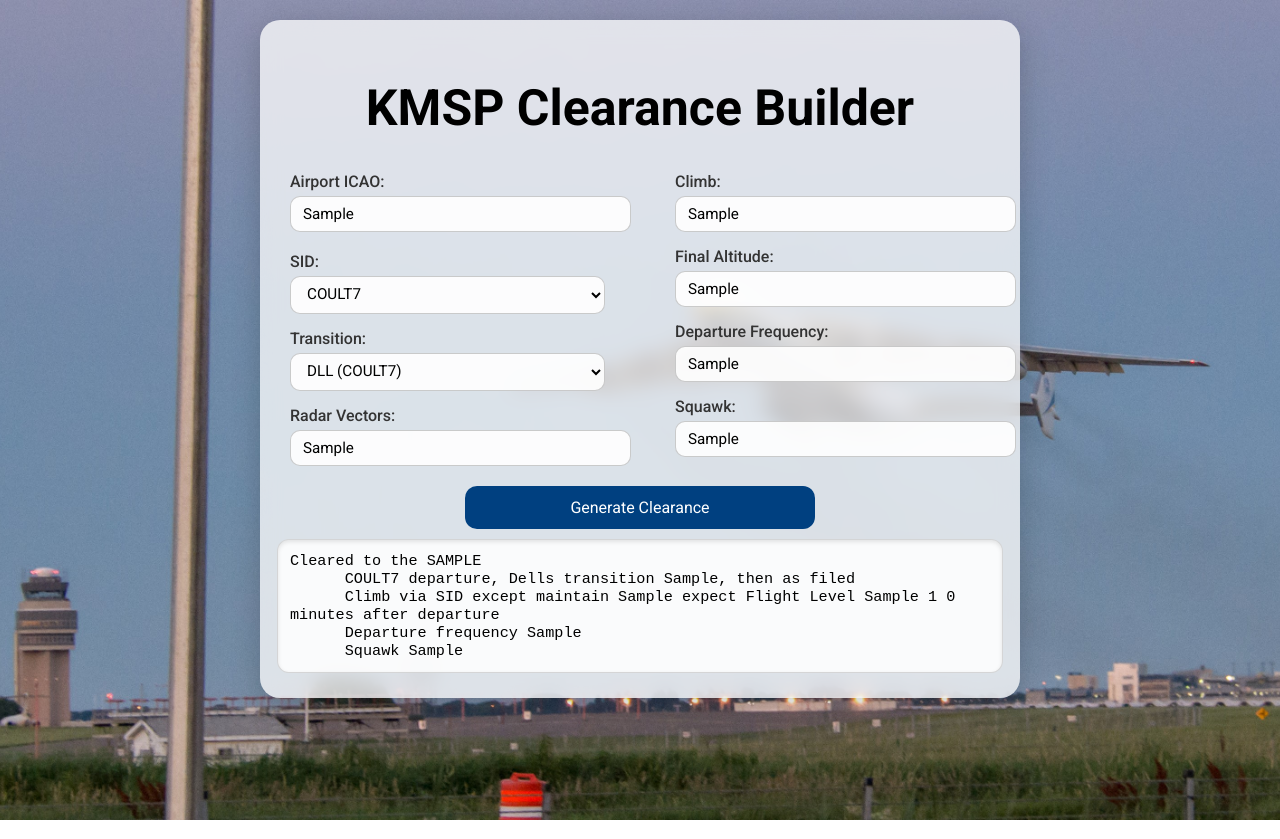
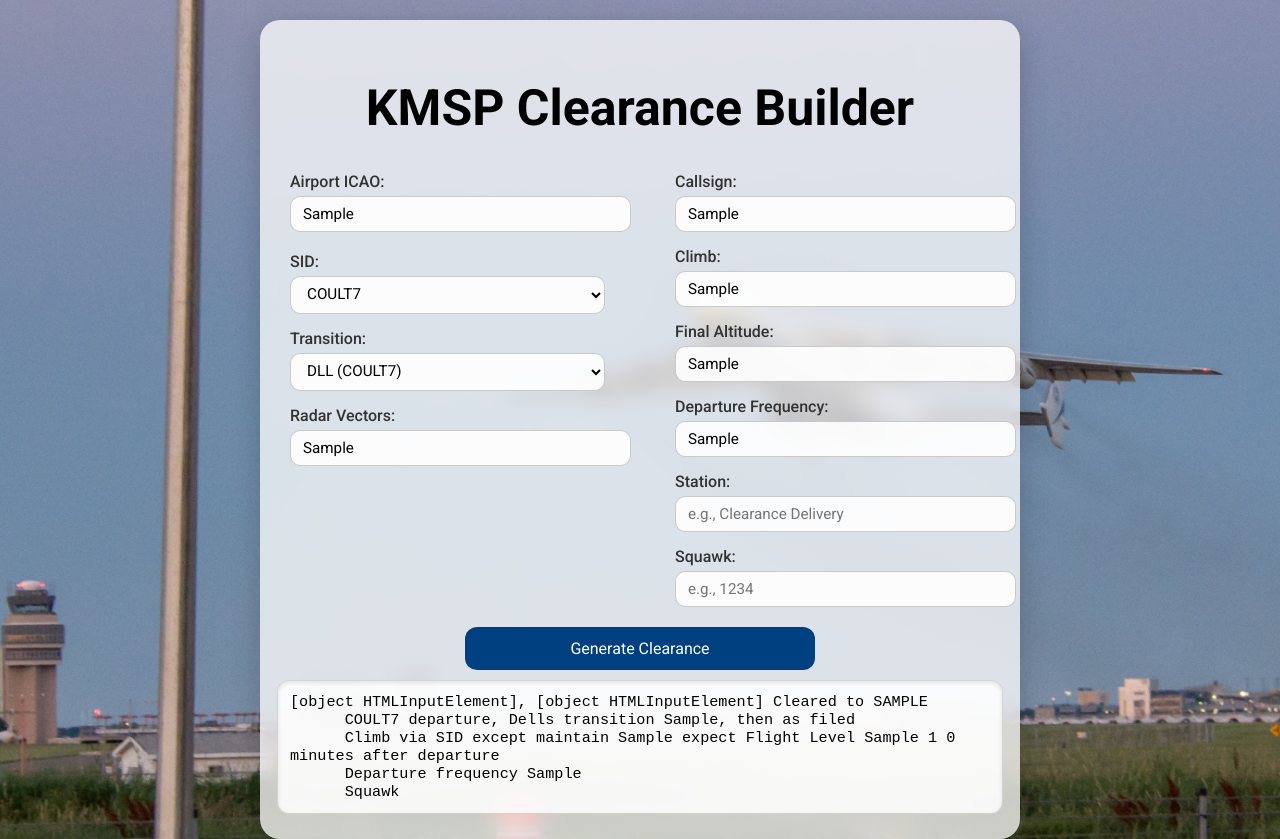
Before and after one commit to hihiwillhihi/ZMP-, a plain HTML site: page index.html in a window 1280 px wide. Both pictures are taken after typing "Sample", "Sample", "Sample", "Sample", "Sample", "Sample" into the empty fields and a click on the button "Generate Clearance". Drawn offline with Linux system fonts and the light colour scheme; no server answers.

Commit message:
Add callsign and station input fields to form

```diff
--- a/index.html
+++ b/index.html
@@ -189,6 +189,10 @@
         </div>
 
         <div class="column">
+
+          <label for="callsign">Callsign:</label>
+          <input type="text" id="callsign" placeholder="e.g., Delta-123">
+
           <label for="climb">Climb:</label>
           <input type="text" id="climb" placeholder="e.g., 7000">
 
@@ -197,6 +201,9 @@
 
           <label for="depFreq">Departure Frequency:</label>
           <input type="text" id="depFreq" placeholder="e.g., 135.475 - App/133.4 - Ctr">
+
+          <label for="station">Station:</label>
+          <input type="text" id="station" placeholder="e.g., Clearance Delivery">
 
           <label for="squawk">Squawk:</label>
           <input type="text" id="squawk" placeholder="e.g., 1234">
@@ -296,7 +303,7 @@
         const transitionFull = transitionMap[transition] || transition;
 
         outputDiv.textContent =
-     `Cleared to the ${airport}
+     `${callsign}, ${station} Cleared to ${airport}
       ${sid} departure, ${transitionFull} ${rdrv}, then as filed
       Climb via SID except maintain ${climb} expect Flight Level ${altitude} 1 0 minutes after departure
       Departure frequency ${depFreq}
```
